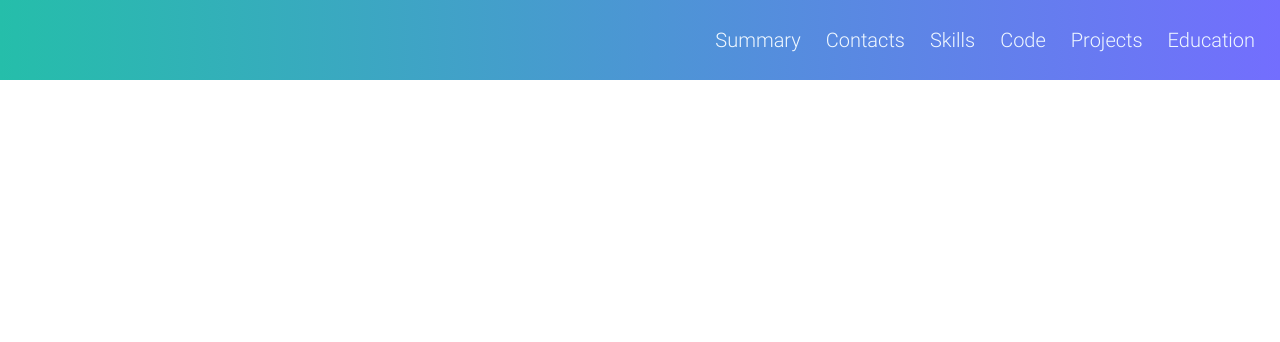
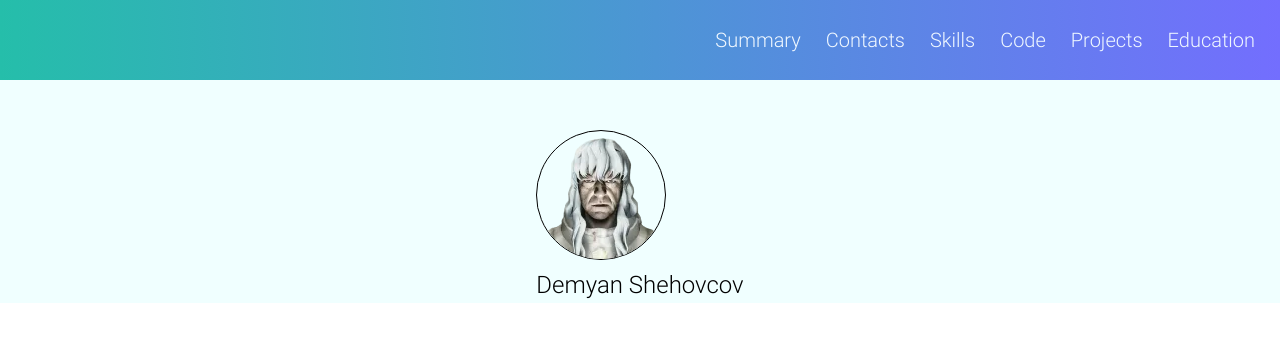
Before and after one commit to Pepsivlad/rsschool-cv, a plain HTML site: page index.html in a window 1280 px wide. Drawn offline with Linux system fonts and the light colour scheme.

Commit message:
feat: add profile section

```diff
--- a/index.html
+++ b/index.html
@@ -22,5 +22,21 @@
       </nav>
     </div>
   </header>
+  <main>
+    <div class="container main-container">
+      <section id="profile">
+        <figure>
+          <img src="./assets/imgs/profile-picture.png" alt="profile-picture" class="profile-picture">
+          <figcaption>Demyan Shehovcov</figcaption>
+        </figure>
+      </section>
+      <section id="summary"></section>
+      <section id="contacts"></section>
+      <section id="skills"></section>
+      <section id="code"></section>
+      <section id="projects"></section>
+      <section id="education"></section>
+    </div>
+  </main>
 </body>
 </html>
--- a/style.css
+++ b/style.css
@@ -15,6 +15,9 @@ body {
   font-family: 'Roboto', sans-serif;
   font-size: 18px;
   line-height: 1.5;
+  display: flex;
+  flex-direction: column;
+  justify-content: space-between;
 }
 
 .container {
@@ -47,3 +50,25 @@ header {
   color: rgb(179, 214, 245);
   transition: 0.4s;
 }
+
+main {
+  background-color: azure;
+  padding-top: 50px;
+  margin-bottom: auto;
+  display: flex;
+  justify-content: center;
+}
+
+figure {
+  margin: 0;
+}
+
+.profile-picture {
+  border-radius: 50%;
+  border: 1px solid #000;
+}
+
+figcaption {
+  font-size: 24px;
+  text-align: center;
+}
```
Also changed, not shown: assets/imgs/profile-picture.png (added).
